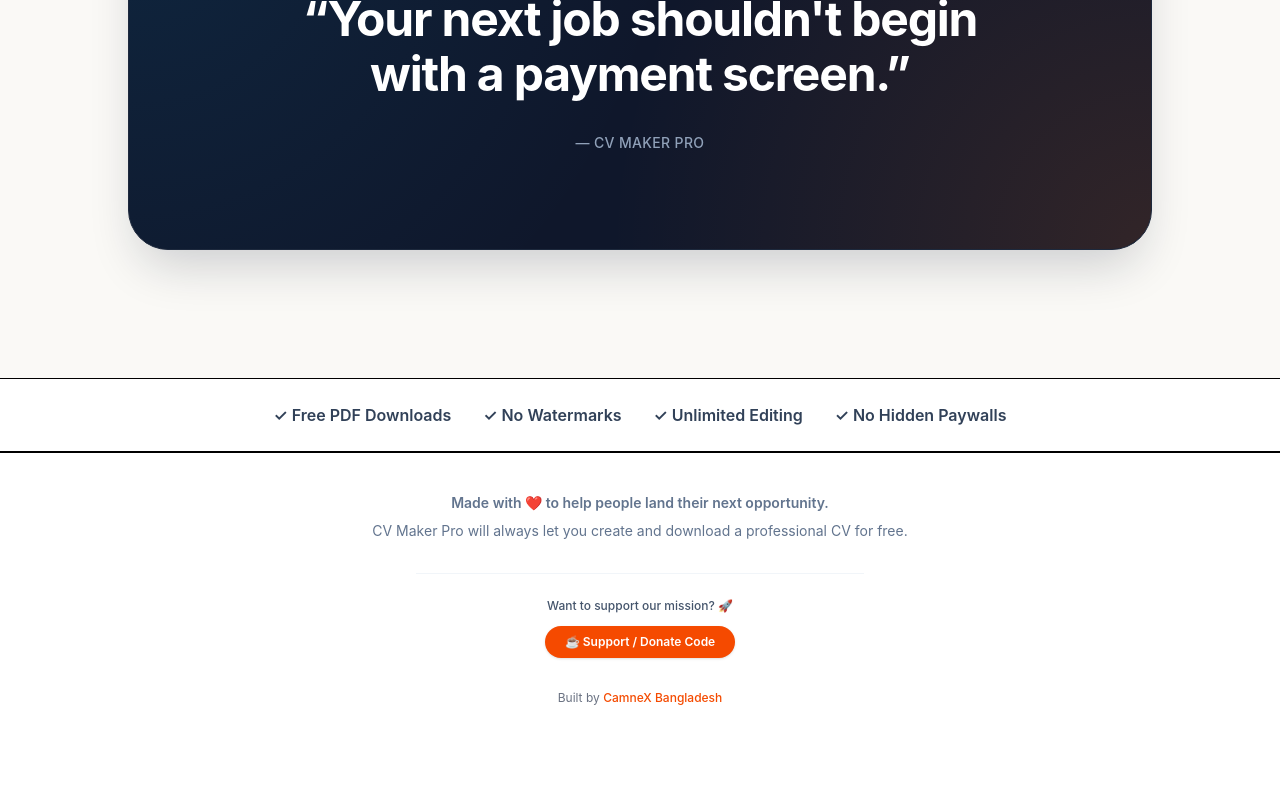
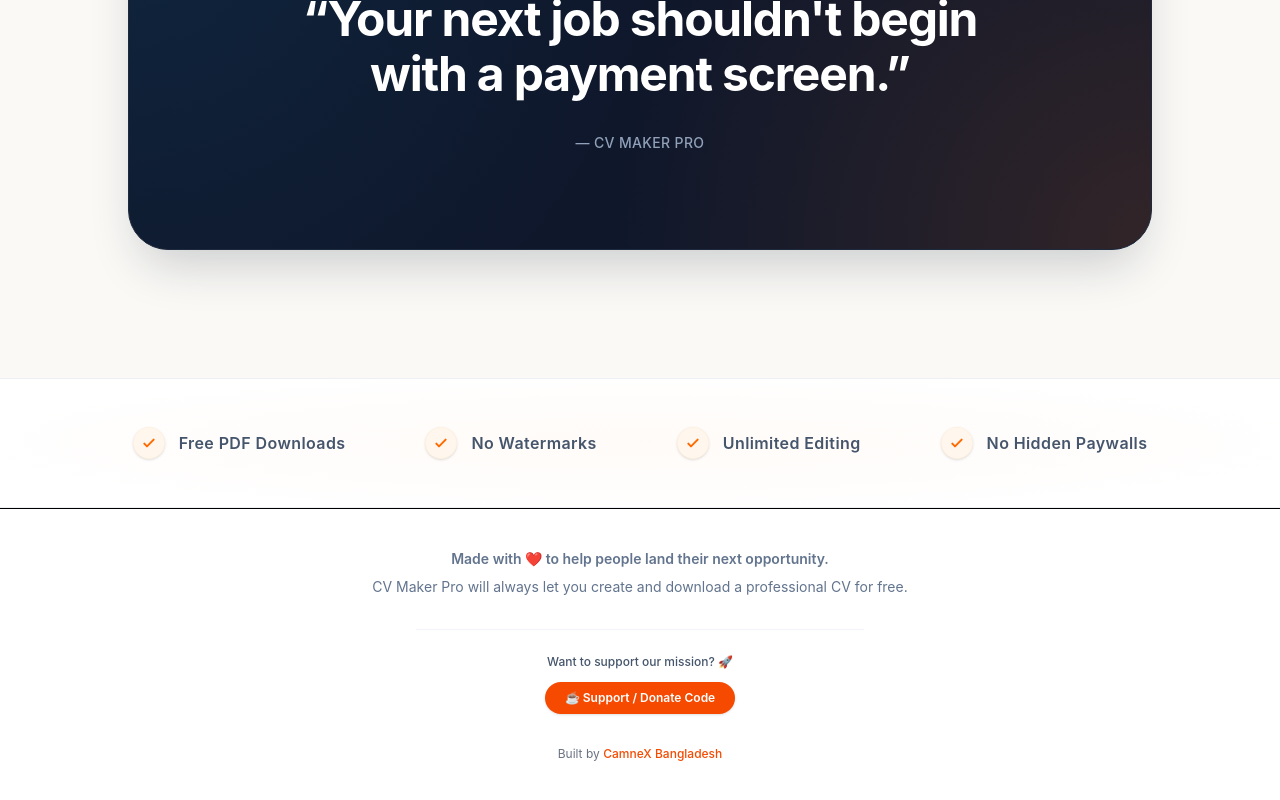
Before and after one commit to kmheon/cv-maker-pro, a React (Vite) app: page / in a window 1280 px wide. Shown: the part 3796-4596 px from the top of the page. Before the commit the page ends 4542 px from the top, so only its background shows below. Built offline with nearby package versions, Linux system fonts and the light colour scheme.

Commit message:
style: upgrade TrustBar to v1.2.0 premium design standards

```diff
--- a/src/landing/TrustBar.jsx
+++ b/src/landing/TrustBar.jsx
@@ -1,3 +1,5 @@
+import React from "react";
+
 export default function TrustBar() {
   const items = [
     "Free PDF Downloads",
@@ -7,14 +9,30 @@
   ];
 
   return (
-    <section className="border-y bg-white py-6">
-      <div className="mx-auto flex max-w-7xl flex-wrap justify-center gap-8 px-6">
+    <section className="relative overflow-hidden border-y border-slate-200/60 bg-white py-12">
+      {/* Subtle background glow */}
+      <div className="absolute inset-0 bg-[radial-gradient(ellipse_at_center,rgba(249,115,22,0.03),transparent_80%)] pointer-events-none" />
+
+      <div className="relative mx-auto flex max-w-7xl flex-wrap items-center justify-center gap-x-12 gap-y-6 px-6 md:gap-x-20">
         {items.map((item) => (
           <div
             key={item}
-            className="font-semibold text-slate-700"
+            className="group flex items-center gap-3.5 transition-all duration-300 hover:-translate-y-1"
           >
-            ✓ {item}
+            <div className="flex h-8 w-8 items-center justify-center rounded-full bg-orange-50 border border-orange-100/50 text-orange-500 shadow-sm transition-all duration-300 group-hover:bg-orange-500 group-hover:text-white group-hover:shadow-md group-hover:shadow-orange-500/25 group-hover:border-orange-500">
+              <svg
+                className="h-4 w-4"
+                fill="none"
+                viewBox="0 0 24 24"
+                stroke="currentColor"
+                strokeWidth={3}
+              >
+                <path strokeLinecap="round" strokeLinejoin="round" d="M5 13l4 4L19 7" />
+              </svg>
+            </div>
+            <span className="text-sm md:text-base font-semibold tracking-wide text-slate-600 transition-colors duration-300 group-hover:text-slate-900">
+              {item}
+            </span>
           </div>
         ))}
       </div>
```
